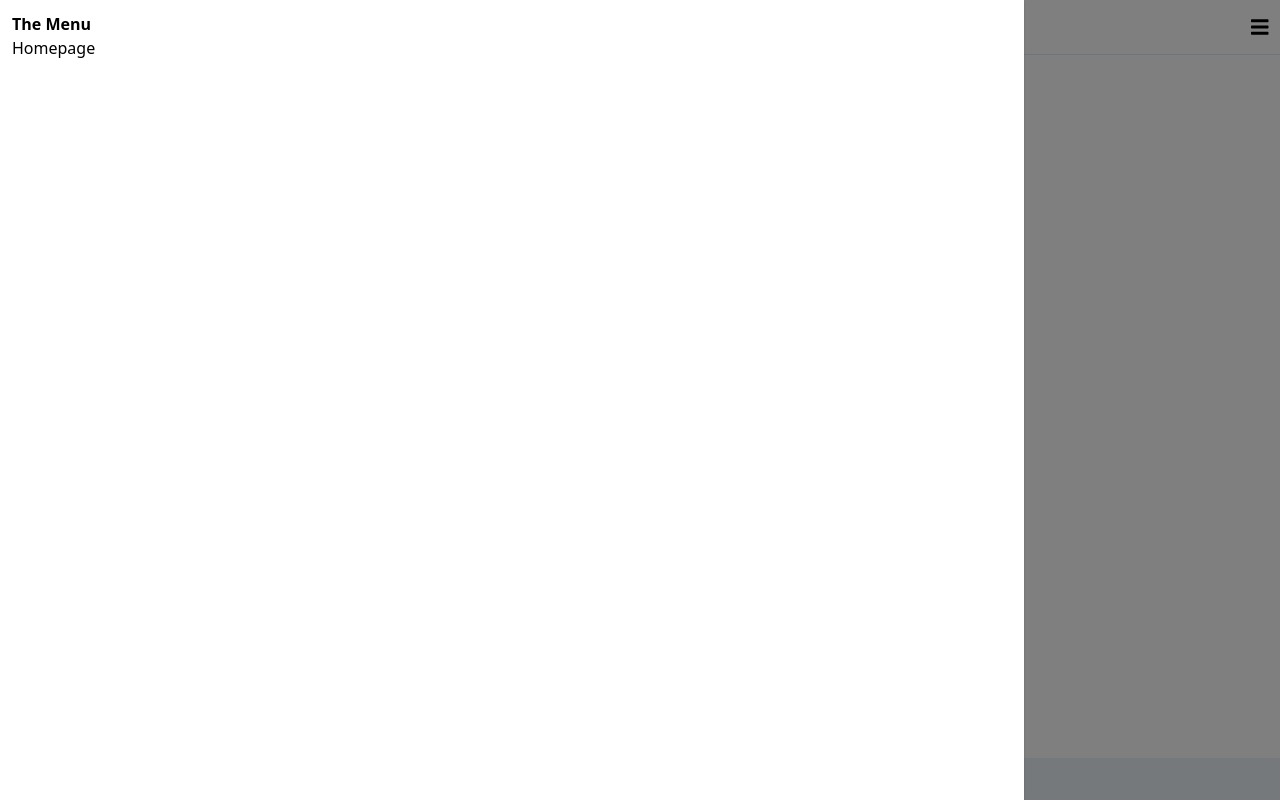
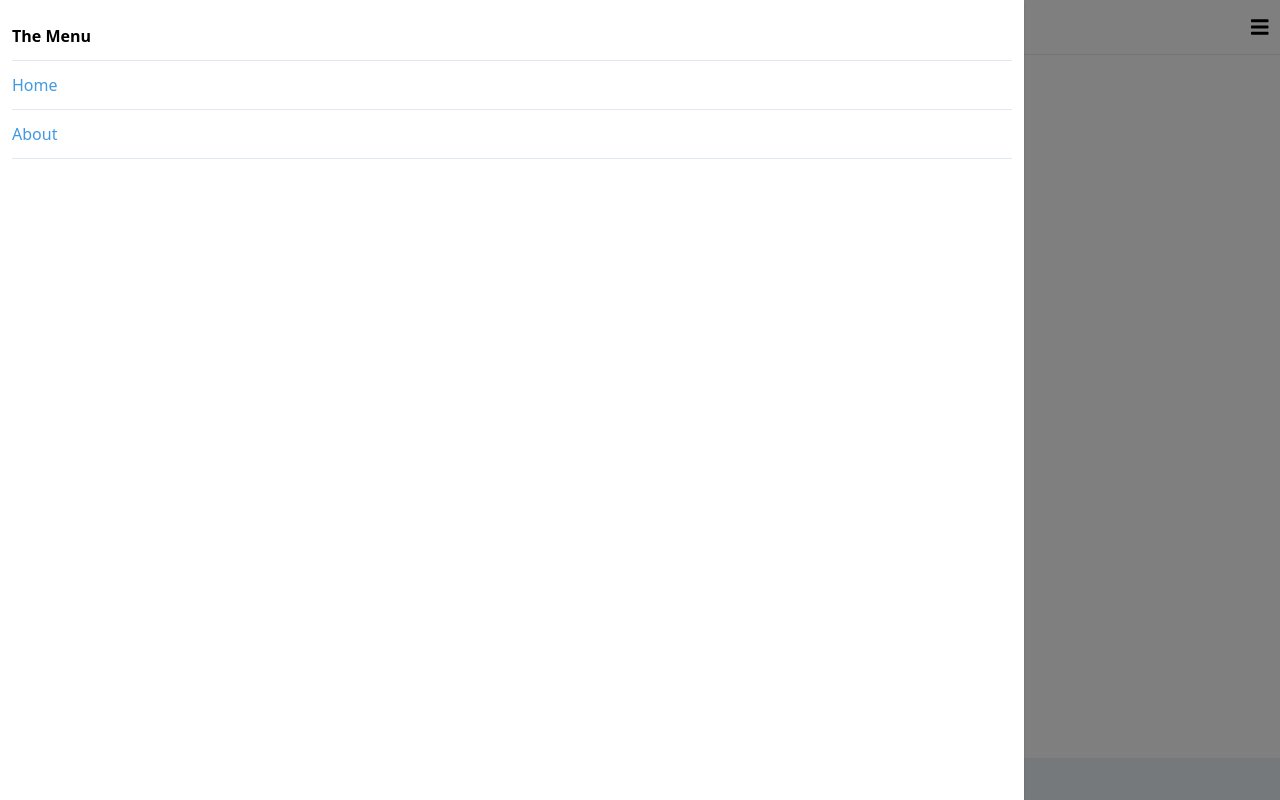
Before and after one commit to arturataide/react-tutorial, a React (Create React App) app: page /about in a window 1280 px wide. Both pictures are taken after a click on the icon 1259 px from the left and 26 px from the top of the page. Built offline with nearby package versions, Linux system fonts and the light colour scheme.

Commit message:
Router and Routing done

```diff
--- a/package.json
+++ b/package.json
@@ -18,6 +18,7 @@
     "postcss-cli": "^8.2.0",
     "react": "^17.0.1",
     "react-dom": "^17.0.1",
+    "react-router-dom": "^5.2.0",
     "react-scripts": "4.0.0",
     "react-spring": "^8.0.27",
     "tailwindcss": "^1.9.6",
--- a/src/App.tsx
+++ b/src/App.tsx
@@ -1,12 +1,27 @@
 import React from 'react';
 import Header from './Components/Header';
 import Footer from './Components/Footer';
+import {BrowserRouter as Router, Route, Switch} from 'react-router-dom';
+import Home from './Views/Home';
+import About from './Views/About';
 
 const App: React.FC = (): React.ReactElement => {
     return (
         <div>
-            <Header/>
-            <Footer/>
+            <Router>
+                <Header/>
+                <div className="p-3">
+                    <Switch>
+                        <Route exact path="/">
+                            <Home/>
+                        </Route>
+                        <Route path="/about">
+                            <About/>
+                        </Route>
+                    </Switch>
+                </div>
+                <Footer/>
+            </Router>
         </div>
     );
 }
--- a/src/Components/Header.tsx
+++ b/src/Components/Header.tsx
@@ -1,5 +1,5 @@
 import React, {ReactElement} from 'react';
-import Navigation from './Navigation';
+import Navigation from './Menu/Navigation';
 
 class Header extends React.Component<any, any> {
     render(): ReactElement {
--- /dev/null
+++ b/src/Components/Menu/MenuItems.tsx
@@ -0,0 +1,22 @@
+import React, {ReactElement} from 'react';
+import {Link} from 'react-router-dom';
+
+type IMenuItemsProps = {
+    setShowMenu: (boolean) => void;
+}
+
+class MenuItems extends React.Component<IMenuItemsProps, { any }> {
+
+    render(): ReactElement {
+        return (<ul>
+            <li onClick={() => this.props.setShowMenu(false)}>
+                <Link to="/" className="text-blue-500 py-3 border-t border-b block">Home</Link>
+            </li>
+            <li onClick={() => this.props.setShowMenu(false)}>
+                <Link to="/about" className="text-blue-500 py-3 border-b block">About</Link>
+            </li>
+        </ul>);
+    }
+}
+
+export default MenuItems;
--- a/src/Components/Navigation.tsx
+++ b/src/Components/Menu/Navigation.tsx
@@ -2,6 +2,7 @@ import React, {ReactElement} from 'react';
 import {FontAwesomeIcon} from '@fortawesome/react-fontawesome';
 import {faBars} from '@fortawesome/free-solid-svg-icons';
 import {Transition} from 'react-spring/renderprops';
+import MenuItems from './MenuItems';
 
 type IShowMenu = {
     showMenu: boolean
@@ -11,6 +12,11 @@ class Navigation extends React.Component<any, IShowMenu> {
 
     state: IShowMenu = {
         showMenu: false
+    }
+
+    constructor(props: any) {
+        super(props);
+        this.setShowMenu = this.setShowMenu.bind(this);
     }
 
     private setShowMenu(showMenu: boolean): void {
@@ -30,12 +36,10 @@ class Navigation extends React.Component<any, IShowMenu> {
                     <div
                         style={props}
                         className="fixed bg-white top-0 left-0 w-4/5 h-full z-50 shadow p-3">
-                        <span className="font-bold">
+                        <div className="font-bold py-3">
                             The Menu
-                        </span>
-                        <ul>
-                            <li>Homepage</li>
-                        </ul>
+                        </div>
+                        <MenuItems setShowMenu={this.setShowMenu}/>
                     </div>)}
         </Transition>;
     }
--- /dev/null
+++ b/src/Views/About.tsx
@@ -0,0 +1,15 @@
+import React, {ReactElement} from 'react';
+
+class About extends React.Component<any, any> {
+
+    render(): ReactElement {
+        return (
+            <div>
+                <h1 className="font-bold text-2xl mb-3">About</h1>
+                <p>This is the about page</p>
+            </div>
+        );
+    }
+}
+
+export default About;
--- /dev/null
+++ b/src/Views/Home.tsx
@@ -0,0 +1,15 @@
+import React, {ReactElement} from 'react';
+
+class Home extends React.Component<any, any> {
+
+    render(): ReactElement {
+        return (
+            <div>
+                <h1 className="font-bold text-2xl mb-3">Home</h1>
+                <p>This is the homepage</p>
+            </div>
+        )
+    }
+}
+
+export default Home
```
Also changed, not shown: 1 other file (tests, documents, lock files or other folders).
